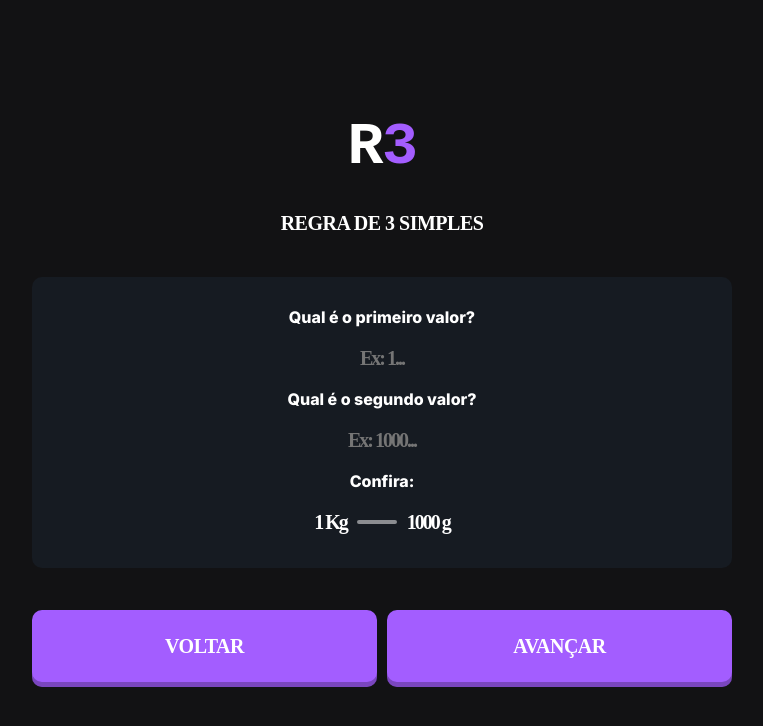
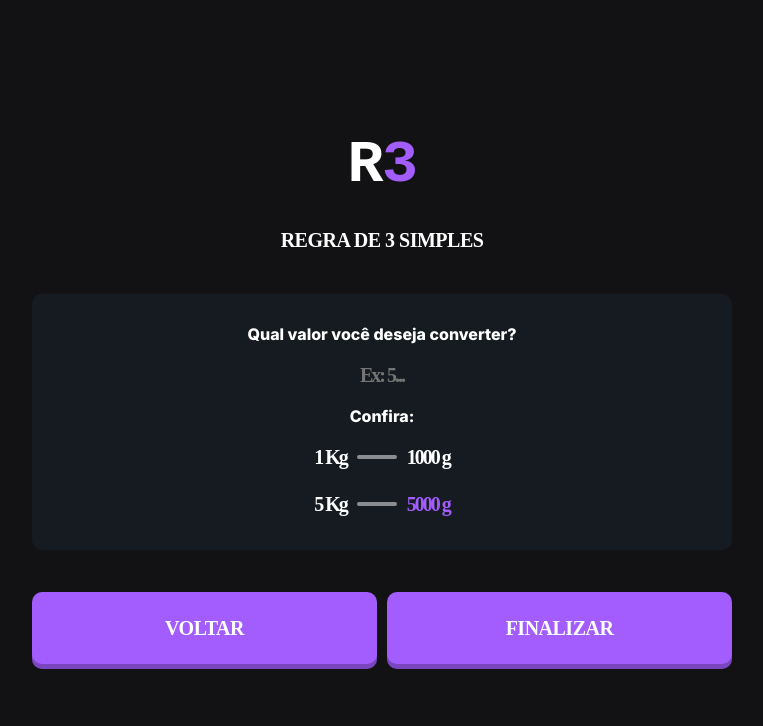
Before and after one commit to AllanDutra/rule-of-three, a React (Vite) app: page / in a window 1280 px wide. Shown: the top 726 px of the page, without its empty margins (258-1021 px from the left). Built offline with nearby package versions, Linux system fonts and the light colour scheme; a web font is replaced by a local one.

Commit message:
feat: finish stage 3 styles

```diff
--- a/src/App.tsx
+++ b/src/App.tsx
@@ -1,5 +1,6 @@
 import { AppLogo } from "./components/app-logo";
 import { StageOne } from "./components/stage-one";
+import { StageThree } from "./components/stage-three";
 import { StageTwo } from "./components/stage-two";
 import { Title } from "./components/title";
 import { GlobalStyle } from "./shared/global/global-style";
@@ -15,7 +16,9 @@ function App() {
 
       {/* <StageOne /> */}
 
-      <StageTwo />
+      {/* <StageTwo /> */}
+
+      <StageThree />
     </>
   );
 }
--- a/src/components/rule-of-three-example/index.tsx
+++ b/src/components/rule-of-three-example/index.tsx
@@ -3,17 +3,19 @@ import { StyledRuleOfThreeExample } from "./styles";
 interface RuleOfThreeExampleProps {
   valueOne: string;
   valueTwo: string;
+  highlighted?: boolean;
 }
 
 export function RuleOfThreeExample({
   valueOne,
   valueTwo,
+  highlighted = false
 }: RuleOfThreeExampleProps) {
   return (
     <StyledRuleOfThreeExample>
       <p>{valueOne || "x"}</p>
       <span />
-      <p>{valueTwo || "y"}</p>
+      <p className={highlighted ? "highlighted" : ""}>{valueTwo || "y"}</p>
     </StyledRuleOfThreeExample>
   );
 }
--- a/src/components/rule-of-three-example/styles.ts
+++ b/src/components/rule-of-three-example/styles.ts
@@ -13,6 +13,10 @@ export const StyledRuleOfThreeExample = styled.div`
     color: white;
     font-size: 1.25em;
     letter-spacing: -2px;
+
+    &.highlighted {
+      color: #a35dff;
+    }
   }
 
   span {
--- /dev/null
+++ b/src/components/stage-three/index.tsx
@@ -0,0 +1,29 @@
+import { Button } from "../button";
+import { ButtonContainer } from "../button-container";
+import { Content } from "../content";
+import { Input } from "../input";
+import { InputContainer } from "../input-container";
+import { Label } from "../label";
+import { RuleOfThreeExample } from "../rule-of-three-example";
+
+export function StageThree() {
+    return <>
+        <Content>
+            <InputContainer>
+                <Label title="Qual valor você deseja converter?" />
+                <Input autoFocus placeholder="Ex: 5..." />
+            </InputContainer>
+
+            <InputContainer>
+                <Label title="Confira:" />
+                <RuleOfThreeExample valueOne="1 Kg" valueTwo="1000 g" />
+                <RuleOfThreeExample valueOne="5 Kg" valueTwo="5000 g" highlighted />
+            </InputContainer>
+        </Content>
+
+        <ButtonContainer>
+            <Button title="Voltar" />
+            <Button title="Finalizar" />
+        </ButtonContainer>
+    </>
+}
--- a/src/components/stage-two/index.tsx
+++ b/src/components/stage-two/index.tsx
@@ -28,7 +28,6 @@ export function StageTwo() {
 
             <ButtonContainer>
                 <Button title="Voltar" />
-
                 <Button title="Avançar" />
             </ButtonContainer>
         </>
```
